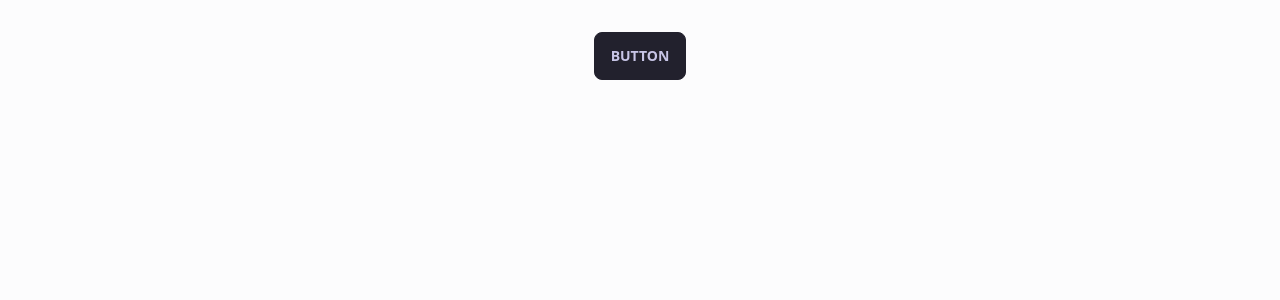
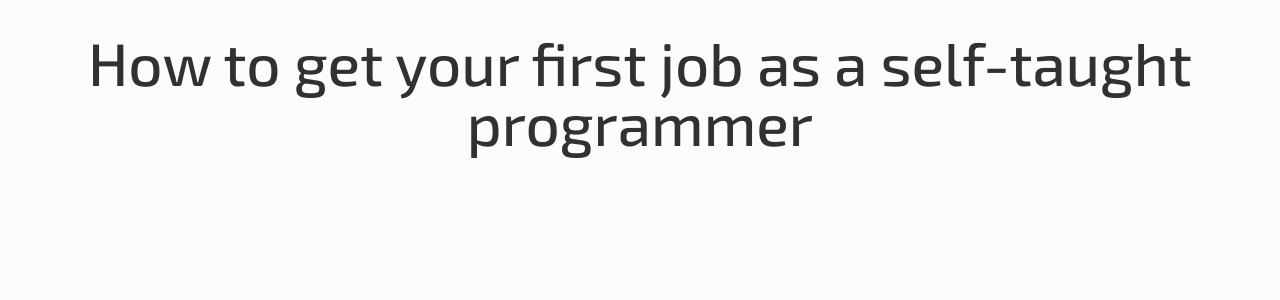
Before and after one commit to developer-shourav/Knowledge-Arena, a React (Vite) app: page / in a window 1280 px wide. Shown: the top 300 px of the page. Built offline with nearby package versions, Linux system fonts and the light colour scheme.

Commit message:
custom font added and fav edit done

```diff
--- a/index.html
+++ b/index.html
@@ -5,6 +5,13 @@
     <link rel="icon" type="image/svg+xml" href="/favicon.png" />
     <meta name="viewport" content="width=device-width, initial-scale=1.0" />
     <title>Knowledge Arena</title>
+    <!-- Custom Google font -->
+    <link rel="preconnect" href="https://fonts.googleapis.com" />
+    <link rel="preconnect" href="https://fonts.gstatic.com" crossorigin />
+    <link
+      href="https://fonts.googleapis.com/css2?family=Exo+2:wght@500&display=swap"
+      rel="stylesheet"
+    />
   </head>
   <body>
     <div id="root"></div>
--- a/src/App.jsx
+++ b/src/App.jsx
@@ -1,19 +1,20 @@
+import { useState } from "react";
 import "./App.css";
+import { useEffect } from "react";
 
 function App() {
-/*   const data = [
-    {id: 789456123, blogCover: 'https://i.ibb.co/dJ1HgN5/cover1.png', title:'How to get your first job as a self-taught programmer', authorName:'Mr. Raju', writtingDate:'Mar 14, 2023', authorImage:'https://i.ibb.co/0yRD7H6/author1.png', readingTime : 05 , tags: "#beginners   #programming"  },
+  const [allData, setAllData] = useState([]);
+  useEffect( ( ) => {
+    fetch('data.json')
+    .then ( res => res.json())
+    .then ( data => setAllData(data))
+  }, [ ])
 
-    {id: 589459123, blogCover: 'https://i.ibb.co/KzxjMw4/cover2.png', title:'How to get your first job as a self-taught programmer', authorName:'Mrs. Setara', writtingDate:'Mar 10, 2023', authorImage:'https://i.ibb.co/PMP1Cz7/author2.png', readingTime :10 , tags:"#beginners   #programming"  },
-
-    {id: 889459120, blogCover: 'https://i.ibb.co/FnCr06T/cover3.png', title:'How to get your first job as a self-taught programmer', authorName:'Mina Mostofa', writtingDate:'Mar 10, 2023', authorImage:'https://i.ibb.co/dQk4R8Q/author3.png', readingTime : 12 , tags:"#beginners   #programming"  },
-
-    {id: 989459129, blogCover: 'https://shorturl.at/ehBDL', title:'How to be a successful programmer pluse business man', authorName:'Shourav Raj', writtingDate:'Feb 10, 2023', authorImage:'https://i.ibb.co/3phHCd7/linkedin.jpg', readingTime : 20 , tags:"#beginners   #programming"  },
-  ];
- */
+  console.log(allData);
   return (
     <div className="">
-      <button className="btn btn-active">Button</button>
+
+     <h1 className="text-6xl">How to get your first job as a self-taught programmer</h1>
 
     </div>
   );
--- a/src/index.css
+++ b/src/index.css
@@ -1,3 +1,7 @@
 @tailwind base;
 @tailwind components;
 @tailwind utilities;
+
+body{
+    font-family: 'Exo 2', sans-serif;
+}
```
Also changed, not shown: public/favicon.png.
